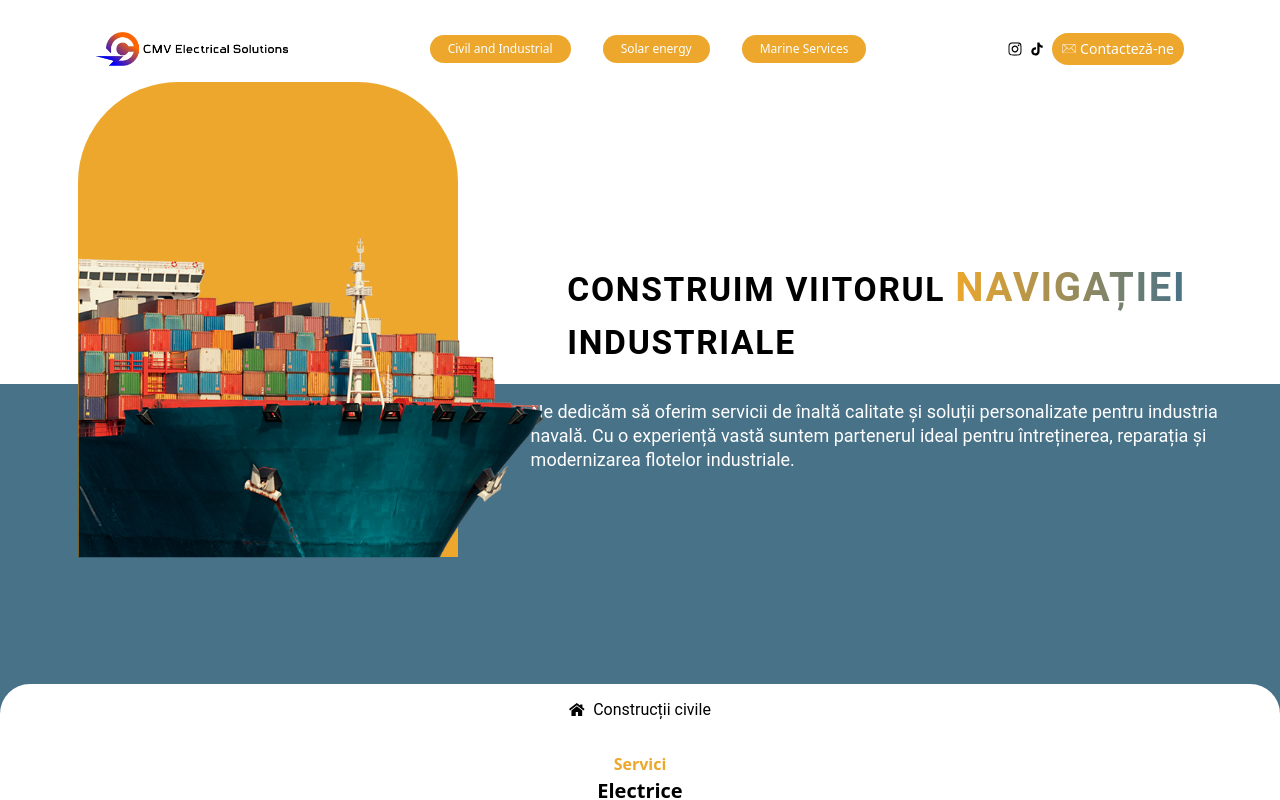
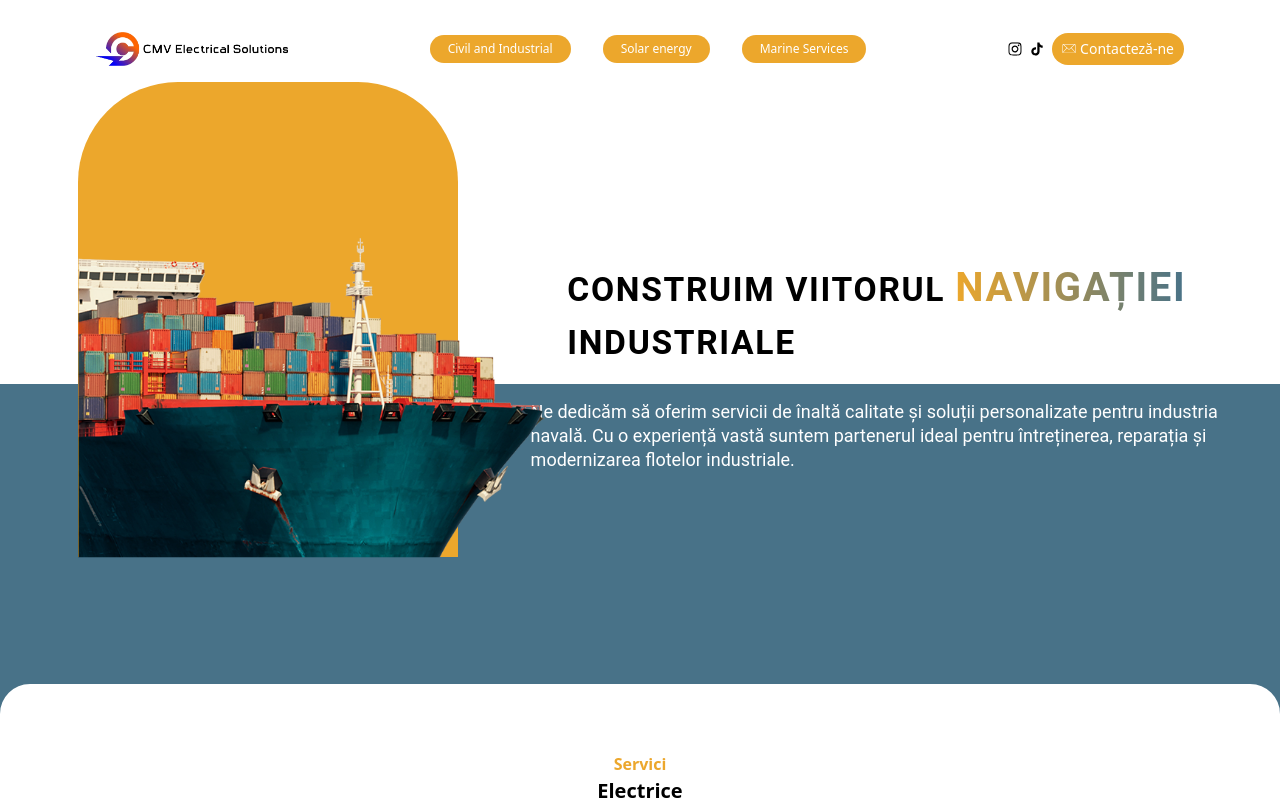
Before and after one commit to popica24/cmv-landing-page, a React (Vite) app: page /marine-services in a window 1280 px wide. Shown: the top 800 px of the page. Built offline with nearby package versions, Linux system fonts and the light colour scheme.

Commit message:
callable link, mailable link in footer and fixed leftstate to true

```diff
--- a/src/Components/Footer/Footer.tsx
+++ b/src/Components/Footer/Footer.tsx
@@ -87,6 +87,7 @@ const Footer = () => {
           WhiteText="Pitești, România"
           OrangeText="Locația noastră"
         />
+        <a href="mailto:contact@cmvelectric.ro">
           <FooterItem
             TextColor={color}
             ImagePath={
@@ -106,6 +107,8 @@ const Footer = () => {
             WhiteText="contact@cmvelectric.ro"
             OrangeText="Mail-ul nostru"
           />
+        </a>
+        <a href="tel:+40757739754">
           <FooterItem
             TextColor={color}
             ImagePath={
@@ -133,6 +136,7 @@ const Footer = () => {
             WhiteText="+40 757 739 754"
             OrangeText="Telefonul nostru"
           />
+        </a>
       </div>
       <span className="text-white text-center flex items-center justify-center text-sm lg:text-[17.5px] pt-12 flex-col">
         © 2024 CMV ELECTRICAL SOLUTIONS. Toate drepturile rezervate.
--- a/src/Pages/Civil/Civil.tsx
+++ b/src/Pages/Civil/Civil.tsx
@@ -8,7 +8,7 @@ const Civil = () => {
   const location = useLocation();
   const leftState = location.state?.leftLinkState;
 
-  const [civil, setCivil] = useState(leftState || false);
+  const [civil, setCivil] = useState(leftState || true);
   document.title = "CMV Electrical Solutions | Civil & Industrial";
   return (
     <>
--- a/src/Pages/Marine/Marine.tsx
+++ b/src/Pages/Marine/Marine.tsx
@@ -48,27 +48,10 @@ const Marine = () => {
             </div>
             <div className="lg:mt-[9rem] w-full">
               <button
-                className={`border-2 border-white sm:rounded-t-[20px] rounded-t-[10px] lg:rounded-t-[30px] text-black bg-white
+                className={`border-2 border-white sm:rounded-t-[20px] rounded-t-[10px] lg:rounded-t-[30px] text-white bg-white
                 w-full py-2 lg:text-base text-sm lg:py-3 inline-flex items-center justify-center px-2`}
               >
-                <svg
-                  className="me-2"
-                  width="16"
-                  height="15"
-                  viewBox="0 0 23 19"
-                  fill="none"
-                  xmlns="http://www.w3.org/2000/svg"
-                >
-                  <path
-                    d="M11.2294 4.97998L3.50439 10.9241V18.8879H9.71166V13.0518H13.0092V18.8879H18.9544V10.9241L11.2294 4.97998Z"
-                    className="fill-current"
-                  />
-                  <path
-                    d="M19.2781 6.30367V2.23186H16.0248V3.80093L11.2296 0.112061L0 8.75079L1.55016 10.7658L11.2296 3.31775L20.909 10.7658L22.4591 8.75084L19.2781 6.30367Z"
-                    className="fill-current"
-                  />
-                </svg>
-                Construcții civile
+                Servicii marine
               </button>
             </div>
           </article>
--- a/src/Pages/Solar/Solar.tsx
+++ b/src/Pages/Solar/Solar.tsx
@@ -8,7 +8,7 @@ const Solar = () => {
   const location = useLocation();
   const leftState = location.state?.leftLinkState;
 
-  const [personal, setPersonal] = useState(leftState || false);
+  const [personal, setPersonal] = useState(leftState || true);
   document.title = "CMV Electrical Solutions | Solar Energy";
 
   return (
```
Lines whose indentation alone changed are shown as unchanged.
